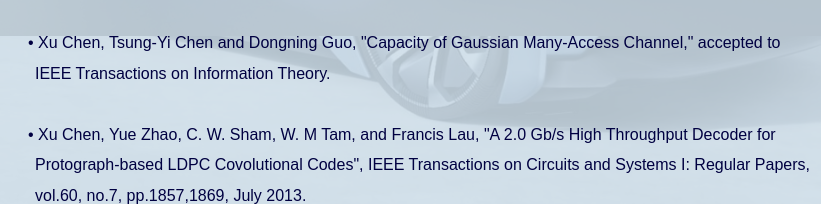
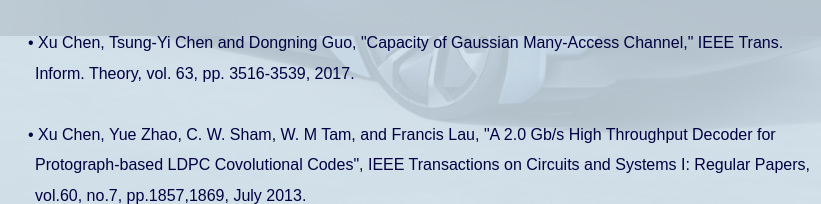
Before and after one commit to xuchen-nwu/xuchen-nwu.github.io, a plain HTML site: page index.html in a window 1280 px wide. Shown: the part 2571-2775 px from the top of the page, 239-1060 px from the left. Drawn offline with Linux system fonts and the light colour scheme; a web font is replaced by a local one.

Commit message:
change tit paper source

```diff
--- a/index.html
+++ b/index.html
@@ -146,7 +146,7 @@
 </ul>
 <p class="para-11"><span class="font-6">&nbsp;</span></p>
 <ul class="pos-16">
-<li class="para-5"><span class="font-6">&bull; </span><span class="font-6">Xu Chen, Tsung-Yi Chen and Dongning Guo, &quot;Capacity of Gaussian Many-Access Channel,&quot; accepted to IEEE Transactions on Information Theory.</span></li>
+<li class="para-5"><span class="font-6">&bull; </span><span class="font-6">Xu Chen, Tsung-Yi Chen and Dongning Guo, &quot;Capacity of Gaussian Many-Access Channel,&quot; IEEE Trans. Inform. Theory, vol. 63, pp. 3516-3539, 2017.</span></li>
 </ul>
 <p class="para-11"><span class="font-6">&nbsp;</span></p>
 <ul class="pos-16">
```
